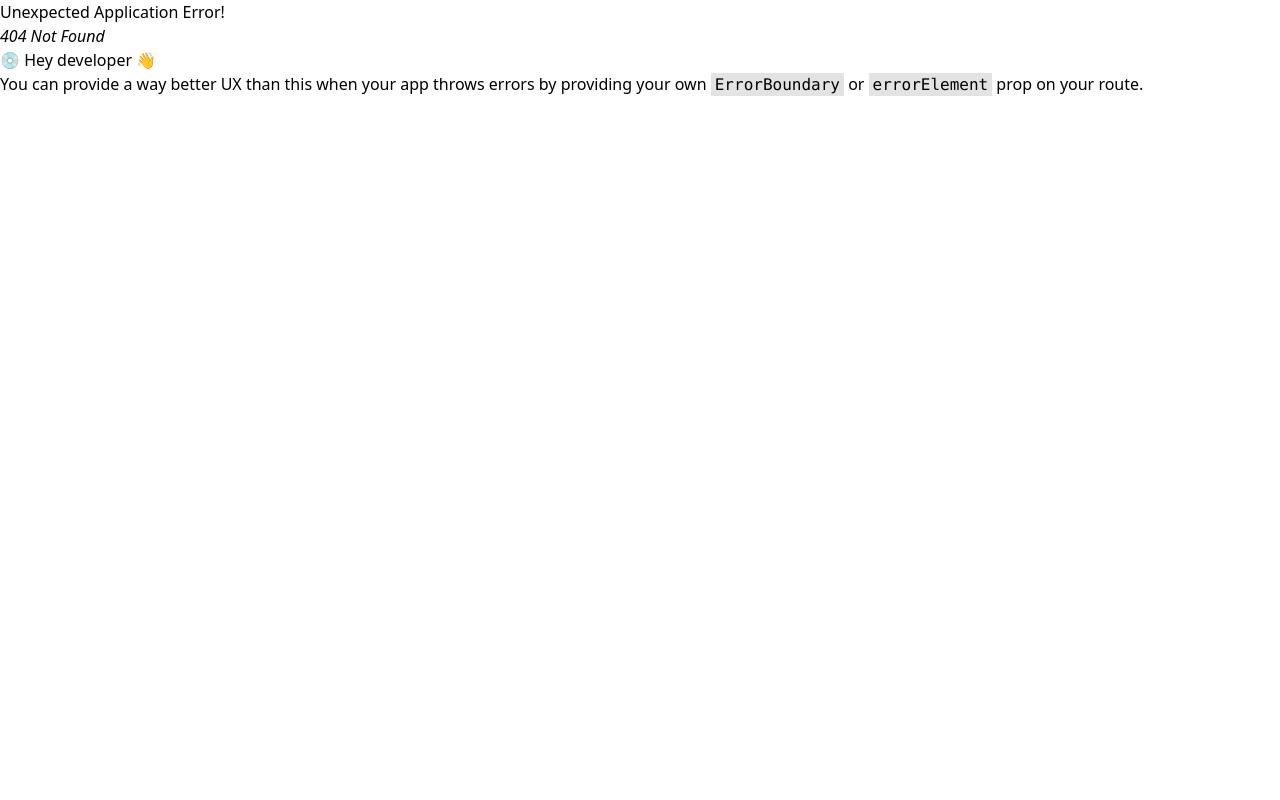
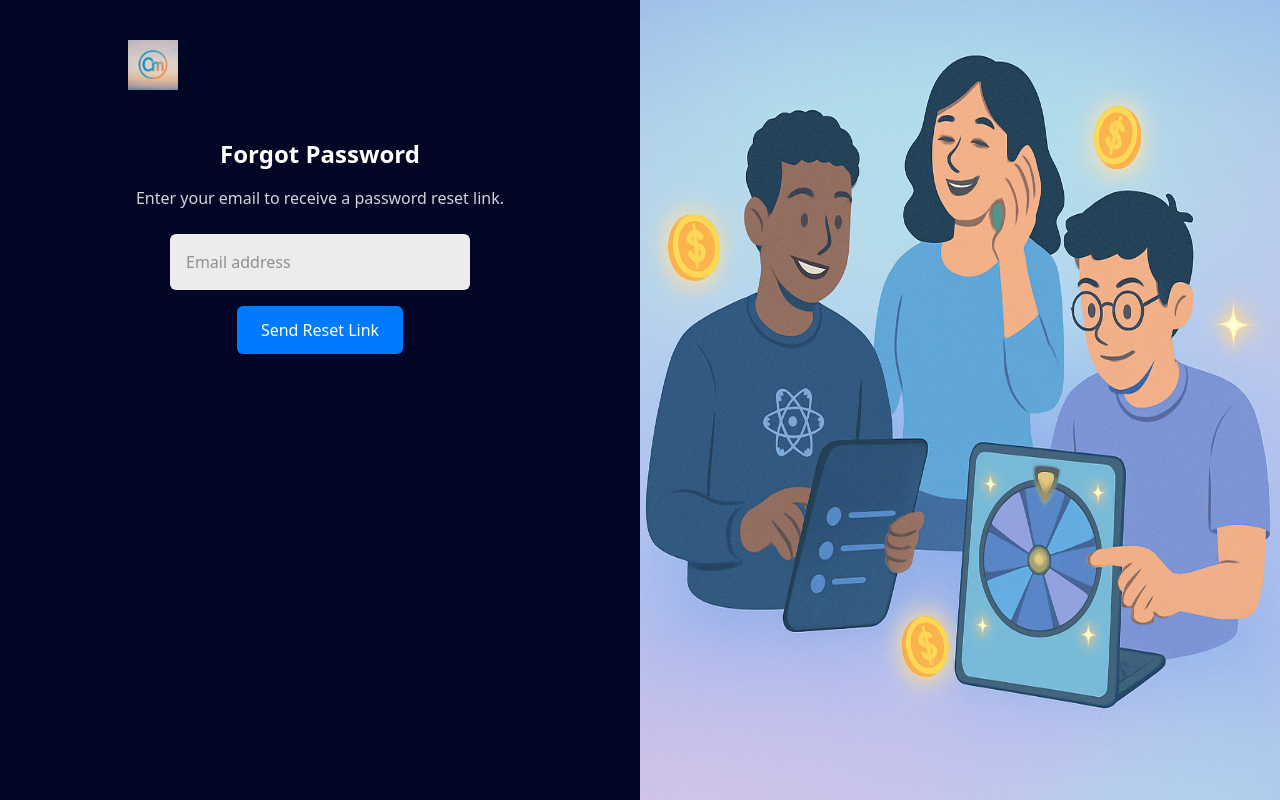
Before and after one commit to Frokesy/qus, a React (Vite) app: page /forgot-password in a window 1280 px wide. Before the commit this address had no page. Built offline with nearby package versions, Linux system fonts and the light colour scheme.

Commit message:
designed forgot password component and wrote logic to get password reset link

```diff
--- a/src/App.tsx
+++ b/src/App.tsx
@@ -18,6 +18,7 @@ import AdminDashboard from "./pages/admin/admindashboard";
 import Spins from "./pages/admin/spins";
 import InvitationCodes from "./pages/admin/inviteCodes";
 import AdminProtectedRoute from "./components/defaults/AdminProtectedRoute";
+import ForgotPassword from "./pages/auth/forgot-password";
 
 const App = () => {
   const router = createBrowserRouter([
@@ -89,6 +90,11 @@ const App = () => {
       ),
     },
 
+    {
+      path: "/forgot-password",
+      element: <ForgotPassword />,
+    },
+
     //admin routes
     {
       path: "/admin",
--- /dev/null
+++ b/src/pages/auth/forgot-password/index.tsx
@@ -0,0 +1,73 @@
+import { useState } from "react";
+import { supabase } from "../../../utils/supabaseClient";
+import AuthContainer from "../../../components/containers/AuthContainer";
+import { toast, ToastContainer } from "react-toastify";
+
+const ForgotPassword = () => {
+  const [email, setEmail] = useState("");
+  const [loading, setLoading] = useState(false);
+
+  const handleResetPassword = async () => {
+    if (!email) {
+      toast.error("Enter your email.", {
+        position: "top-center",
+        autoClose: 2000,
+        style: { background: "#333", color: "#fff" },
+      });
+      return;
+    }
+
+    setLoading(true);
+    const { error } = await supabase.auth.resetPasswordForEmail(email, {
+      redirectTo: `${window.location.origin}/update-password`,
+    });
+
+    if (error) {
+      toast.error(error.message, {
+        position: "top-center",
+        autoClose: 2000,
+        style: { background: "#333", color: "#fff" },
+      });
+    } else {
+      toast.success("Password reset email sent!", {
+        position: "top-center",
+        autoClose: 2000,
+        style: { background: "#333", color: "#fff" },
+      });
+    }
+
+    setLoading(false);
+  };
+
+  return (
+    <AuthContainer>
+      <ToastContainer />
+      <div className="flex flex-col items-center pt-12 min-h-screen">
+        <h2 className="text-2xl font-semibold text-white text-center mb-4">
+          Forgot Password
+        </h2>
+        <p className="text-gray-300 mb-6 text-center">
+          Enter your email to receive a password reset link.
+        </p>
+
+        <input
+          type="email"
+          placeholder="Email address"
+          value={email}
+          onChange={(e) => setEmail(e.target.value)}
+          className="p-4 rounded-md w-[300px] bg-[#ececec] text-[#333] outline-none"
+        />
+
+        <button
+          onClick={handleResetPassword}
+          disabled={loading}
+          className="mt-4 bg-[#007bff] text-white px-6 py-3 rounded-md"
+        >
+          {loading ? "Sending..." : "Send Reset Link"}
+        </button>
+      </div>
+    </AuthContainer>
+  );
+};
+
+export default ForgotPassword;
--- a/src/pages/auth/login/index.tsx
+++ b/src/pages/auth/login/index.tsx
@@ -166,6 +166,14 @@ const Login = () => {
             </button>
           </div>
         </div>
+        <div className="text-right mt-2">
+          <NavLink
+            to="/forgot-password"
+            className="text-sm text-blue-400 underline"
+          >
+            Forgot password?
+          </NavLink>
+        </div>
         <div className="flex mt-[15vh] items-end space-x-3">
           <h2>Don't have an account?</h2>
           <NavLink to="/signup" className="text-[#007bff] underline">
```
Also changed, not shown: 1 other file (tests, documents, lock files or other folders).
